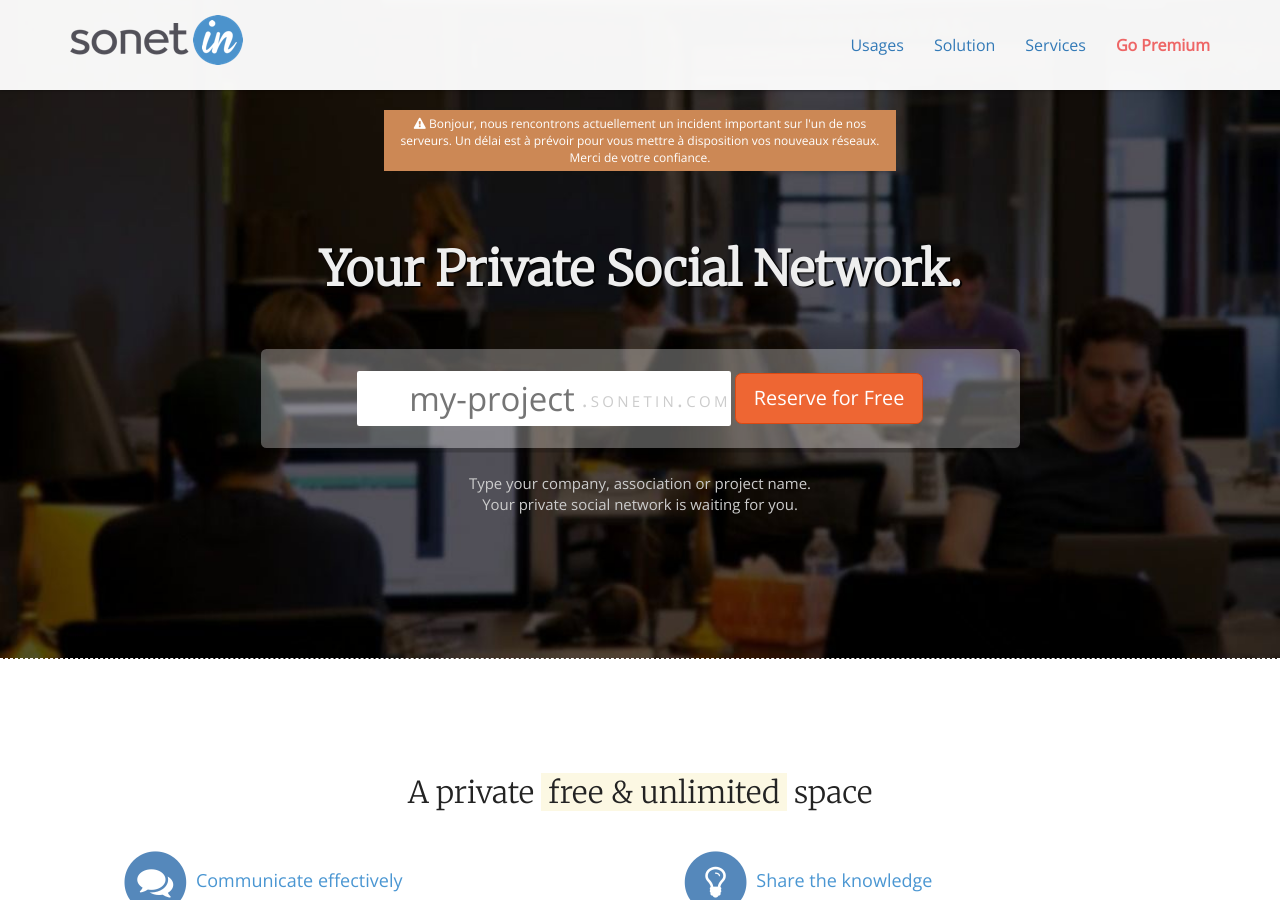
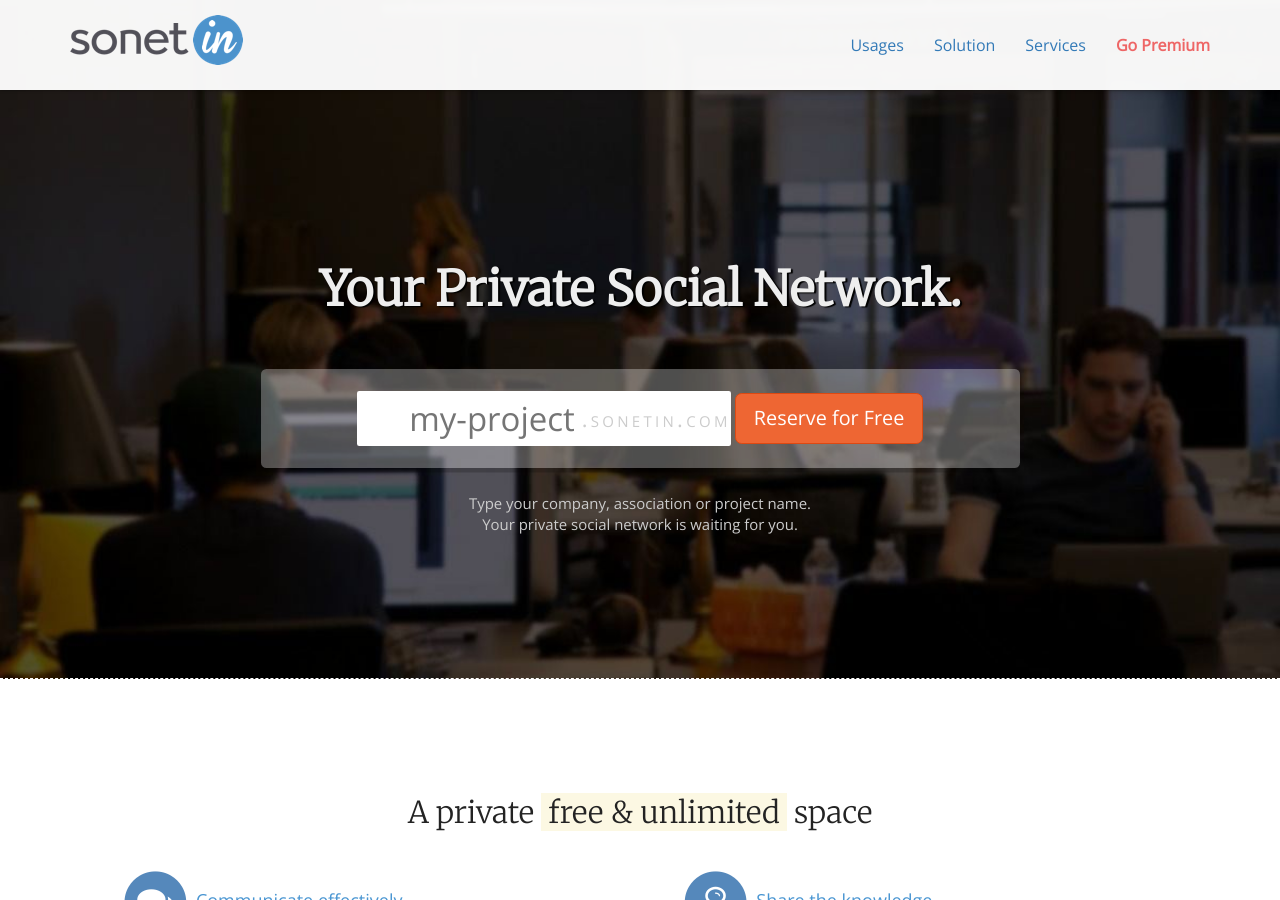
Before and after one commit to sonetin/sonetin.github.io, a Jekyll site: the page built from en/index.html, in a window 1280 px wide and 900 px high. Built offline with Jekyll 4.4.1, drawn with Linux system fonts in a browser that asks for light colours; nearby versions of some CDN libraries; Markdown is read by kramdown in place of the engine named in the settings; comment, search, counter and statistics services are not loaded.

Commit message:
Remove the alert message

```diff
--- a/_includes/pages/index.html
+++ b/_includes/pages/index.html
@@ -1,9 +1,3 @@
-<div style="margin-top: 110px; position: absolute; left: 30%; right: 30%; z-index: 1; background: #c85; color: #fff; padding: 5px; font-size: 12px; text-align: center">
-  <p style="margin:0">
-  <i class="fa fa-warning"></i>
-  Bonjour, nous rencontrons actuellement un incident important sur l'un de nos serveurs. Un délai est à prévoir pour vous mettre à disposition vos nouveaux réseaux. Merci de votre confiance.</p>
-</div>
-
 <section id="intro" class="section-dark section-dashed section-background">
   <div class="container">
     <h3 id="recommandation">
```
